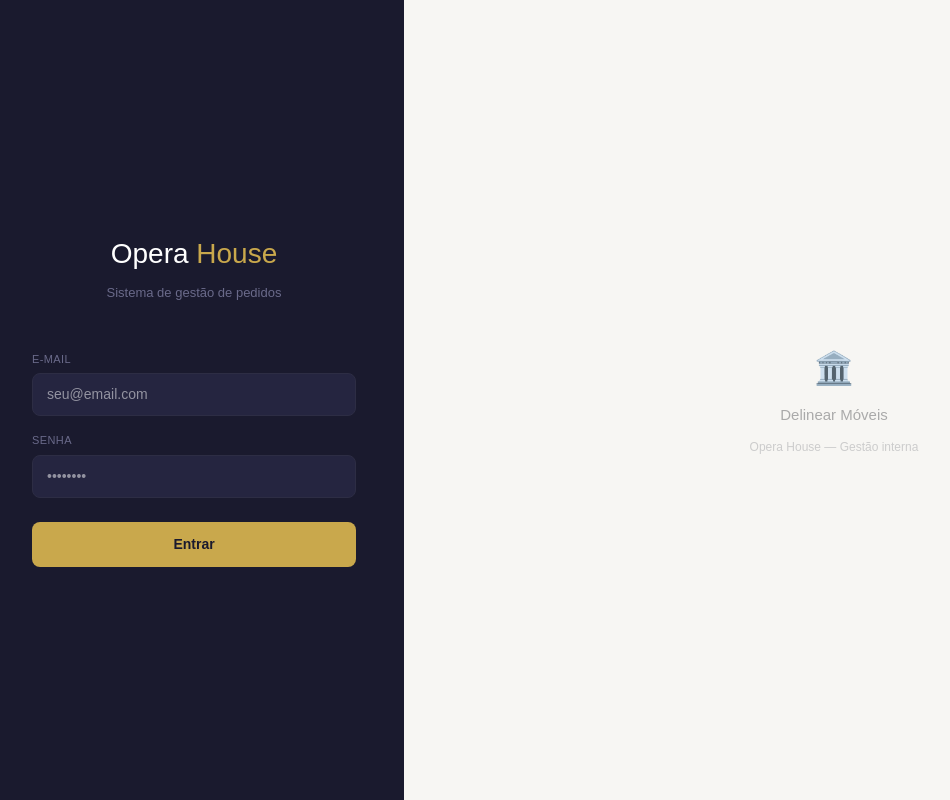
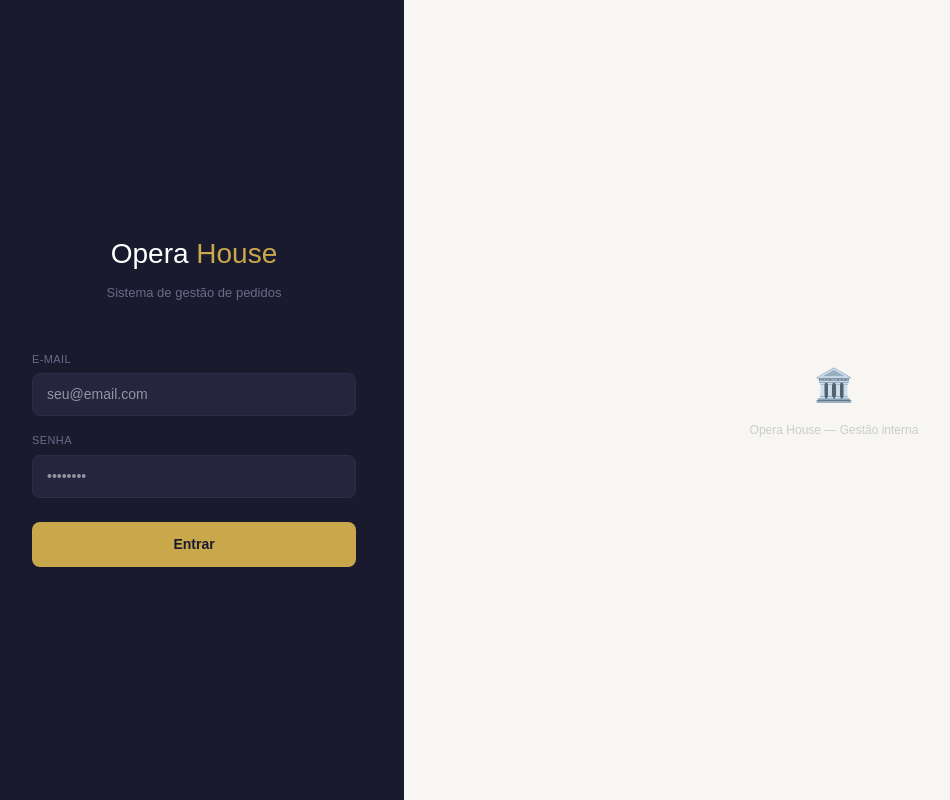
Before and after one commit to yorranfelix-ux/opera-house, a Next.js app: page /login in a window 1280 px wide. Shown: the whole page, without its empty margins (16-966 px from the left). Built offline with nearby package versions, Linux system fonts and the light colour scheme; no server answers.

Commit message:
Remove company name from login page

```diff
--- a/app/login/page.tsx
+++ b/app/login/page.tsx
@@ -73,7 +73,6 @@ export default function Login() {
 
       <div style={{ flex: 1, display: 'flex', alignItems: 'center', justifyContent: 'center', flexDirection: 'column', gap: '12px' }}>
         <div style={{ fontSize: '32px', color: '#e8e7e3' }}>🏛️</div>
-        <div style={{ fontSize: '15px', color: '#aaa', fontWeight: '500' }}>Delinear Móveis</div>
         <div style={{ fontSize: '12px', color: '#ccc' }}>Opera House — Gestão interna</div>
       </div>
     </div>
```
